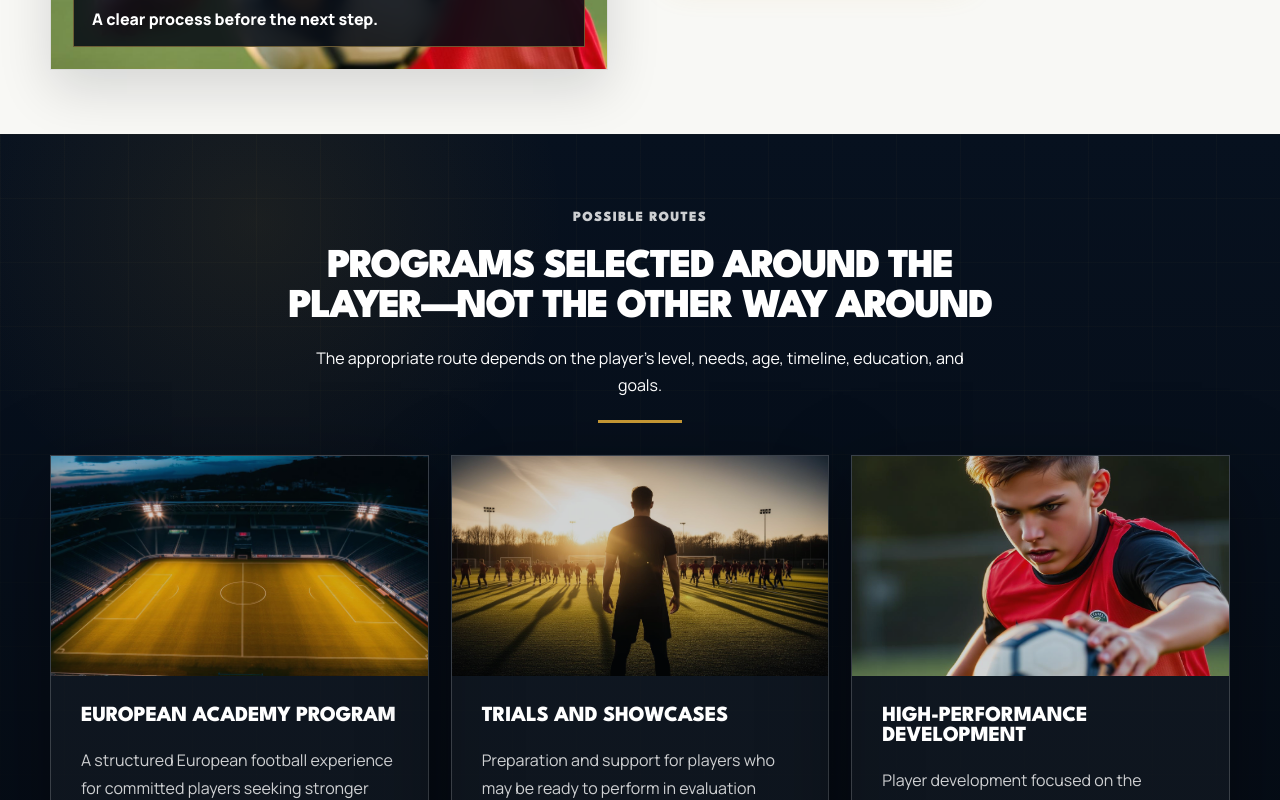
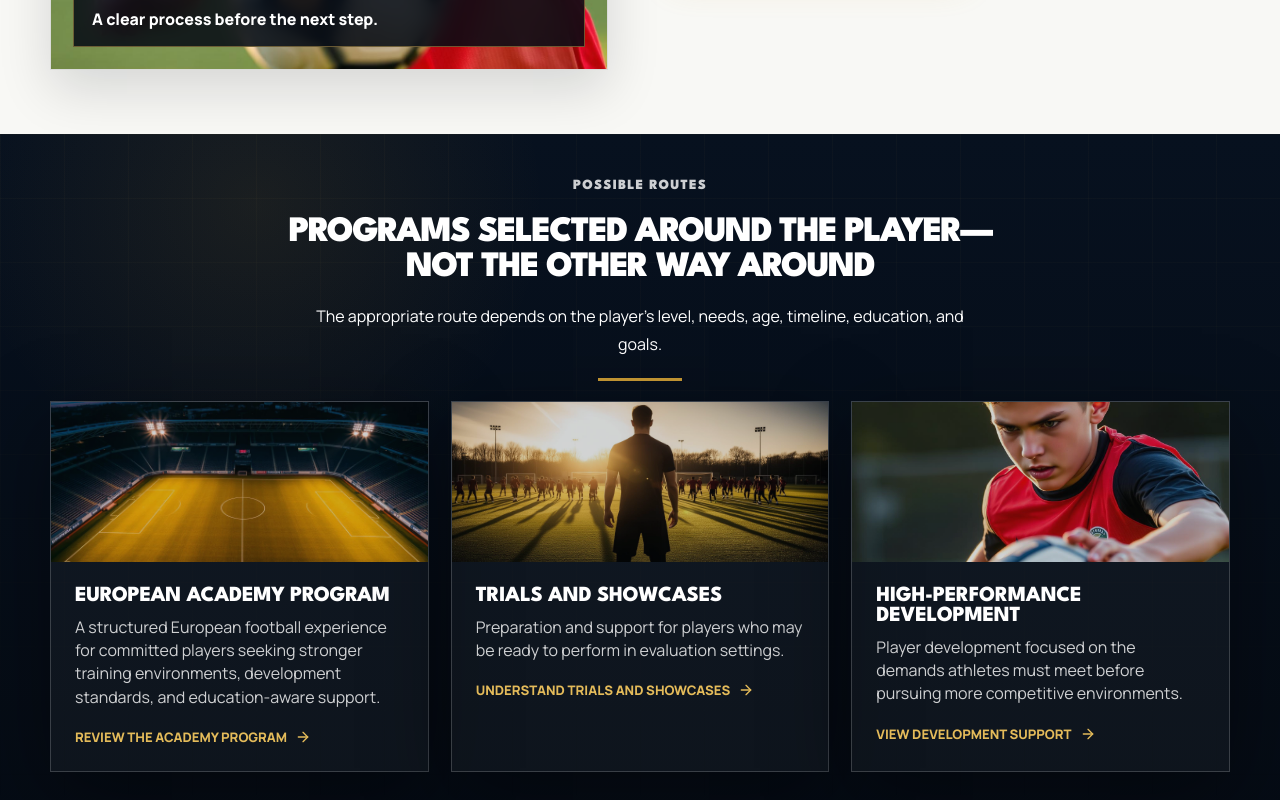
Before and after one commit to zionportal/veruminternational, a React (Vite) app: page / in a window 1280 px wide. Shown: the part 2160-2960 px from the top of the page. Built offline with nearby package versions, Linux system fonts and the light colour scheme.

Commit message:
Fit programs section within desktop viewport

```diff
--- a/src/styles.css
+++ b/src/styles.css
@@ -544,6 +544,9 @@ p {
 .programs-section {
   position: relative;
   overflow: hidden;
+  min-height: calc(100svh - var(--header-height));
+  box-sizing: border-box;
+  scroll-margin-top: calc(var(--header-height) + 16px);
   background:
     radial-gradient(circle at 20% 10%, rgba(201, 154, 53, 0.1), transparent 24%),
     linear-gradient(180deg, #07111f, var(--vi-midnight));
@@ -585,12 +588,16 @@ p {
 }
 
 .programs-section {
-  padding-top: 72px;
-  padding-bottom: 72px;
+  padding-top: clamp(40px, 5vh, 56px);
+  padding-bottom: clamp(28px, 4vh, 40px);
 }
 
 .programs-section .section-intro {
-  margin-bottom: 32px;
+  margin-bottom: clamp(18px, 2.5vh, 24px);
+}
+
+.programs-section .section-intro h2 {
+  font-size: clamp(2.1rem, 2.8vw, 2.8rem);
 }
 
 .program-card {
@@ -602,17 +609,23 @@ p {
 
 .program-card img {
   width: 100%;
-  height: 220px;
+  height: clamp(150px, 20vh, 190px);
   object-fit: cover;
   opacity: 0.82;
 }
 
 .program-body {
-  padding: 30px;
+  padding: clamp(18px, 2vw, 24px);
 }
 
 .program-body h3 {
+  margin-bottom: 10px;
   color: var(--vi-white);
+}
+
+.program-body p {
+  margin-bottom: 16px;
+  line-height: 1.45;
 }
 
 .text-link {
@@ -771,6 +784,10 @@ details p {
 }
 
 @media (max-width: 1050px) {
+  .programs-section {
+    min-height: 0;
+  }
+
   .desktop-nav,
   .nav-cta {
     display: none;
```
